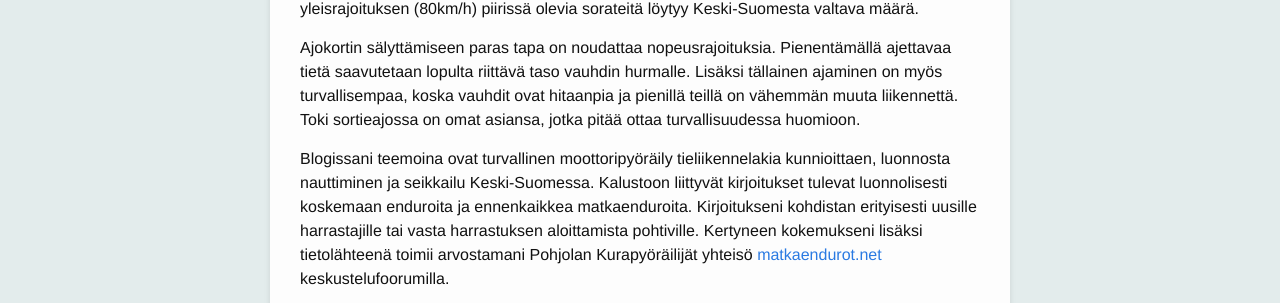
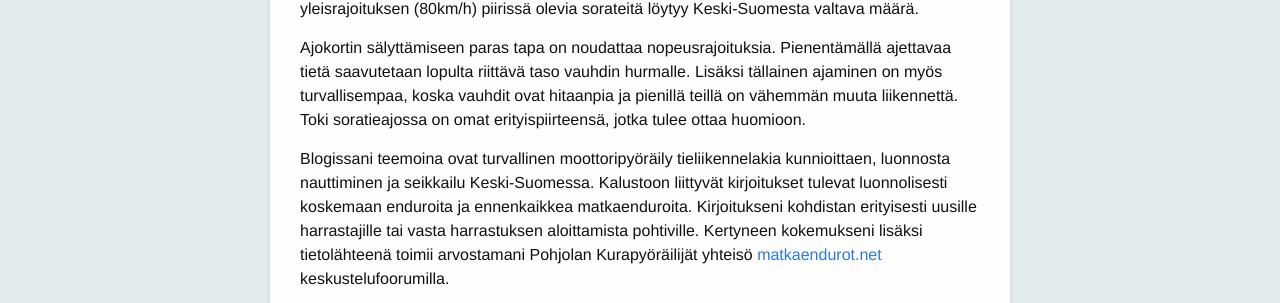
Before and after one commit to seikkailuendurolla/seikkailuendurolla.github.io, a Jekyll site: the page built from about.md, in a window 1280 px wide. Shown: the part 1276-1579 px from the top of the page. Built offline with Jekyll 4.4.1, drawn with Linux system fonts in a browser that asks for light colours; some web fonts are replaced; comment, search, counter and statistics services are not loaded.

Commit message:
Soratie ajosta

```diff
--- a/about.md
+++ b/about.md
@@ -17,7 +17,7 @@ Suoritin moottoripyöräkorttini 16-vuotiaana ja haaveilin hankkivani "oikean" m
 
 Lienee kiistatonta, että mootoripyöräilyyn liittyy vauhdin hurma ja vapauden tunne. Harrastukseni uudelleen aloitaamisen sytykkeenä oli hoksata, että vauhdin hurman saavuttaminen ei olekaan kiinni moottoripyörän absoluuttisesta nopeudesta vaan ajettavasta ympäristöstä. 80 kilometrin tuntinopeus ei tunnu kovinkaan suurelta nopeudelta lentokentällä ajettaessa. Vastaavasti mutkaisella soratiellä 80 kilometrin tuntinopeus on kova vauhti. Tällaisia yleisrajoituksen (80km/h) piirissä olevia sorateitä löytyy Keski-Suomesta valtava määrä.
 
-Ajokortin sälyttämiseen paras tapa on noudattaa nopeusrajoituksia. Pienentämällä ajettavaa tietä saavutetaan lopulta riittävä taso vauhdin hurmalle. Lisäksi tällainen ajaminen on myös turvallisempaa, koska vauhdit ovat hitaanpia ja pienillä teillä on vähemmän muuta liikennettä. Toki sortieajossa on omat asiansa, jotka pitää ottaa turvallisuudessa huomioon.
+Ajokortin sälyttämiseen paras tapa on noudattaa nopeusrajoituksia. Pienentämällä ajettavaa tietä saavutetaan lopulta riittävä taso vauhdin hurmalle. Lisäksi tällainen ajaminen on myös turvallisempaa, koska vauhdit ovat hitaanpia ja pienillä teillä on vähemmän muuta liikennettä. Toki soratieajossa on omat erityispiirteensä, jotka tulee ottaa huomioon.
 
 Blogissani teemoina ovat turvallinen moottoripyöräily tieliikennelakia kunnioittaen, luonnosta nauttiminen ja seikkailu Keski-Suomessa. Kalustoon liittyvät kirjoitukset tulevat luonnolisesti koskemaan enduroita ja ennenkaikkea matkaenduroita. Kirjoitukseni kohdistan erityisesti uusille harrastajille tai vasta harrastuksen aloittamista pohtiville. Kertyneen kokemukseni lisäksi tietolähteenä toimii arvostamani Pohjolan Kurapyöräilijät yhteisö [matkaendurot.net](http://www.matkaendurot.net/phpBB3/index.php) keskustelufoorumilla.
 
```
